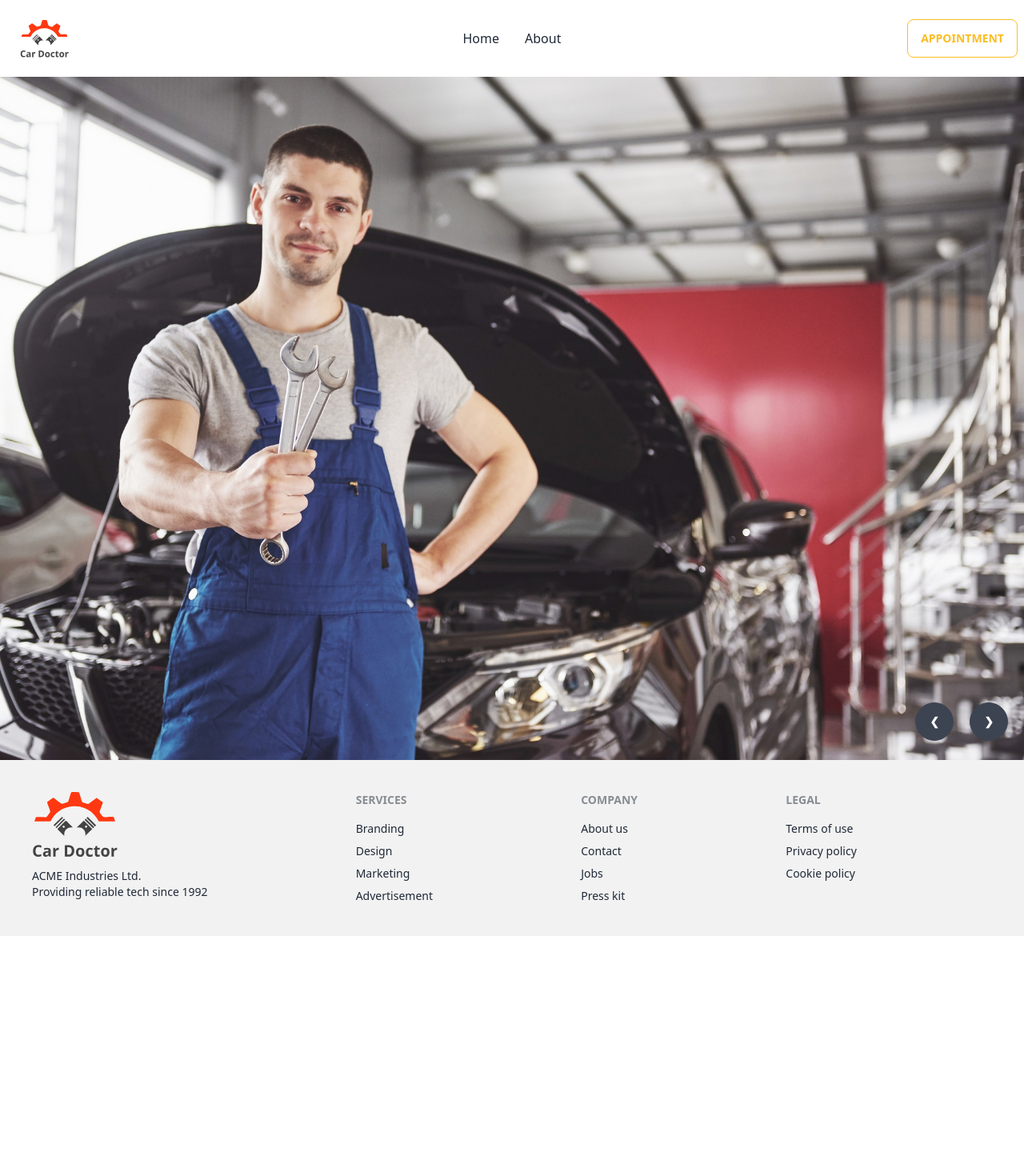
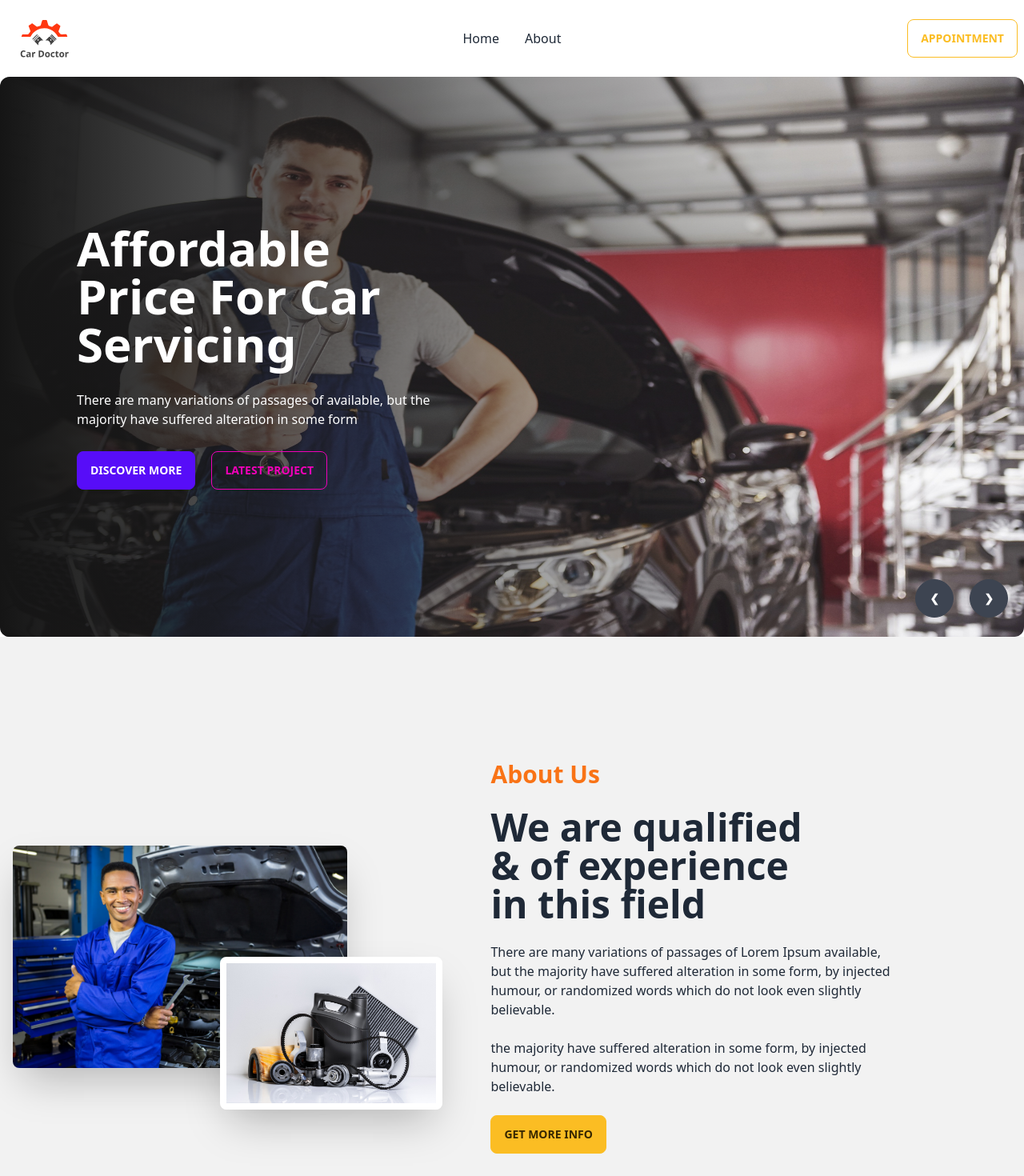
Before and after one commit to mahmud-bhuiyan/car-solutions, a React (Vite) app: page / in a window 1280 px wide. Shown: the top 1470 px of the page at 80% size. Before the commit the page ends 1170 px from the top, so only its background shows below. Built offline with nearby package versions, Linux system fonts and the light colour scheme.

Commit message:
About us section added

```diff
--- /dev/null
+++ b/src/Pages/Home/About/About.jsx
@@ -0,0 +1,40 @@
+import person from "../../../assets/images/about_us/person.jpg";
+import parts from "../../../assets/images/about_us/parts.jpg";
+
+const About = () => {
+  return (
+    <>
+      <div className="hero min-h-screen bg-base-200">
+        <div className="hero-content flex-col lg:flex-row">
+          <div className="lg:w-1/2 relative">
+            <img src={person} className="w-3/4 rounded-lg shadow-2xl" />
+            <img
+              src={parts}
+              className="w-1/2 absolute right-5 top-1/2 rounded-lg border-8 border-white shadow-2xl"
+            />
+          </div>
+          <div className="lg:w-1/2 space-y-6 p-6 lg:mr-28">
+            <h3 className="text-3xl font-bold text-orange-500">About Us</h3>
+            <h1 className="text-5xl font-bold lg:mr-28">
+              We are qualified & of experience in this field
+            </h1>
+            <p>
+              There are many variations of passages of Lorem Ipsum available,
+              but the majority have suffered alteration in some form, by
+              injected humour, or randomized words which do not look even
+              slightly believable.
+            </p>
+            <p>
+              the majority have suffered alteration in some form, by injected
+              humour, or randomized words which do not look even slightly
+              believable.
+            </p>
+            <button className="btn btn-warning">Get More Info</button>
+          </div>
+        </div>
+      </div>
+    </>
+  );
+};
+
+export default About;
--- a/src/Pages/Home/Banner/Banner.jsx
+++ b/src/Pages/Home/Banner/Banner.jsx
@@ -6,9 +6,24 @@ import img4 from "../../../assets/images/banner/4.jpg";
 const Banner = () => {
   return (
     <>
-      <div className="carousel w-full">
+      <div className="carousel w-full h-[700px]">
         <div id="slide1" className="carousel-item relative w-full">
-          <img src={img1} className="w-full" />
+          <img src={img1} className="w-full rounded-xl" />
+          <div className="absolute flex items-center  h-full rounded-xl left-0 top-0 bg-gradient-to-r from-[#151515] to-[rgba(21,21,21,0)]">
+            <div className="text-white space-y-7 w-1/2 pl-24">
+              <h2 className="text-6xl font-bold">
+                Affordable Price For Car Servicing
+              </h2>
+              <p>
+                There are many variations of passages of available, but the
+                majority have suffered alteration in some form
+              </p>
+              <button className="btn btn-primary mr-5">Discover More</button>
+              <button className="btn btn-outline btn-secondary">
+                Latest Project
+              </button>
+            </div>
+          </div>
           <div className="absolute flex justify-end transform -translate-y-1/2 left-5 right-5 bottom-0">
             <a href="#slide4" className="btn btn-circle mr-5">
               ❮
@@ -19,7 +34,22 @@ const Banner = () => {
           </div>
         </div>
         <div id="slide2" className="carousel-item relative w-full">
-          <img src={img2} className="w-full" />
+          <img src={img2} className="w-full rounded-xl" />
+          <div className="absolute flex items-center  h-full rounded-xl left-0 top-0 bg-gradient-to-r from-[#151515] to-[rgba(21,21,21,0)]">
+            <div className="text-white space-y-7 w-1/2 pl-24">
+              <h2 className="text-6xl font-bold">
+                Affordable Price For Car Servicing
+              </h2>
+              <p>
+                There are many variations of passages of available, but the
+                majority have suffered alteration in some form
+              </p>
+              <button className="btn btn-primary mr-5">Discover More</button>
+              <button className="btn btn-outline btn-secondary">
+                Latest Project
+              </button>
+            </div>
+          </div>
           <div className="absolute flex justify-end transform -translate-y-1/2 left-5 right-5 bottom-0">
             <a href="#slide1" className="btn btn-circle mr-5">
               ❮
@@ -30,7 +60,22 @@ const Banner = () => {
           </div>
         </div>
         <div id="slide3" className="carousel-item relative w-full">
-          <img src={img3} className="w-full" />
+          <img src={img3} className="w-full rounded-xl" />
+          <div className="absolute flex items-center  h-full rounded-xl left-0 top-0 bg-gradient-to-r from-[#151515] to-[rgba(21,21,21,0)]">
+            <div className="text-white space-y-7 w-1/2 pl-24">
+              <h2 className="text-6xl font-bold">
+                Affordable Price For Car Servicing
+              </h2>
+              <p>
+                There are many variations of passages of available, but the
+                majority have suffered alteration in some form
+              </p>
+              <button className="btn btn-primary mr-5">Discover More</button>
+              <button className="btn btn-outline btn-secondary">
+                Latest Project
+              </button>
+            </div>
+          </div>
           <div className="absolute flex justify-end transform -translate-y-1/2 left-5 right-5 bottom-0">
             <a href="#slide2" className="btn btn-circle mr-5">
               ❮
@@ -41,7 +86,22 @@ const Banner = () => {
           </div>
         </div>
         <div id="slide4" className="carousel-item relative w-full">
-          <img src={img4} className="w-full" />
+          <img src={img4} className="w-full rounded-xl" />
+          <div className="absolute flex items-center  h-full rounded-xl left-0 top-0 bg-gradient-to-r from-[#151515] to-[rgba(21,21,21,0)]">
+            <div className="text-white space-y-7 w-1/2 pl-24">
+              <h2 className="text-6xl font-bold">
+                Affordable Price For Car Servicing
+              </h2>
+              <p>
+                There are many variations of passages of available, but the
+                majority have suffered alteration in some form
+              </p>
+              <button className="btn btn-primary mr-5">Discover More</button>
+              <button className="btn btn-outline btn-secondary">
+                Latest Project
+              </button>
+            </div>
+          </div>
           <div className="absolute flex justify-end transform -translate-y-1/2 left-5 right-5 bottom-0">
             <a href="#slide3" className="btn btn-circle mr-5">
               ❮
--- a/src/Pages/Home/Home/Home.jsx
+++ b/src/Pages/Home/Home/Home.jsx
@@ -1,9 +1,11 @@
+import About from "../About/About";
 import Banner from "../Banner/Banner";
 
 const Home = () => {
   return (
     <div>
       <Banner></Banner>
+      <About></About>
     </div>
   );
 };
```
